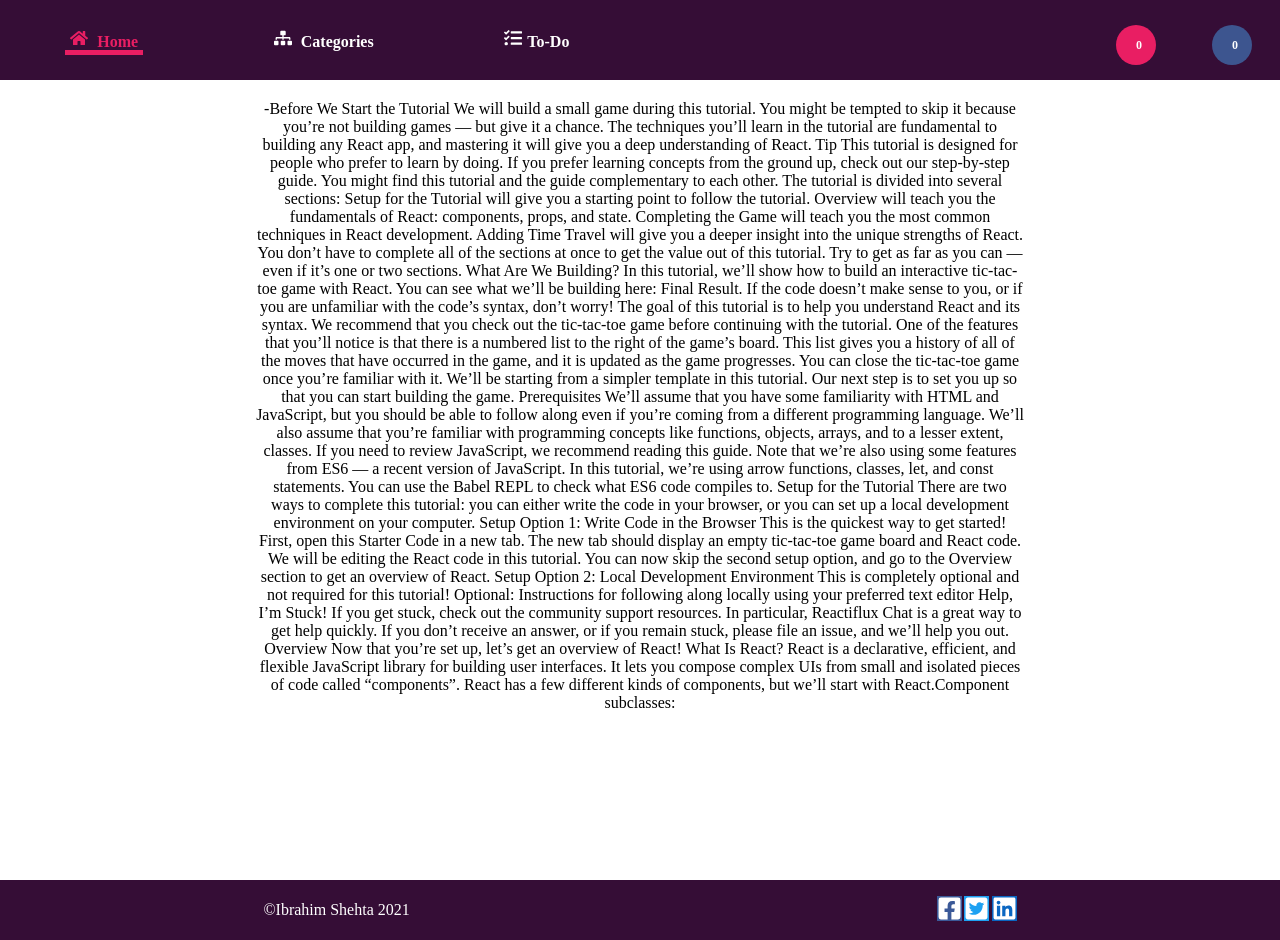
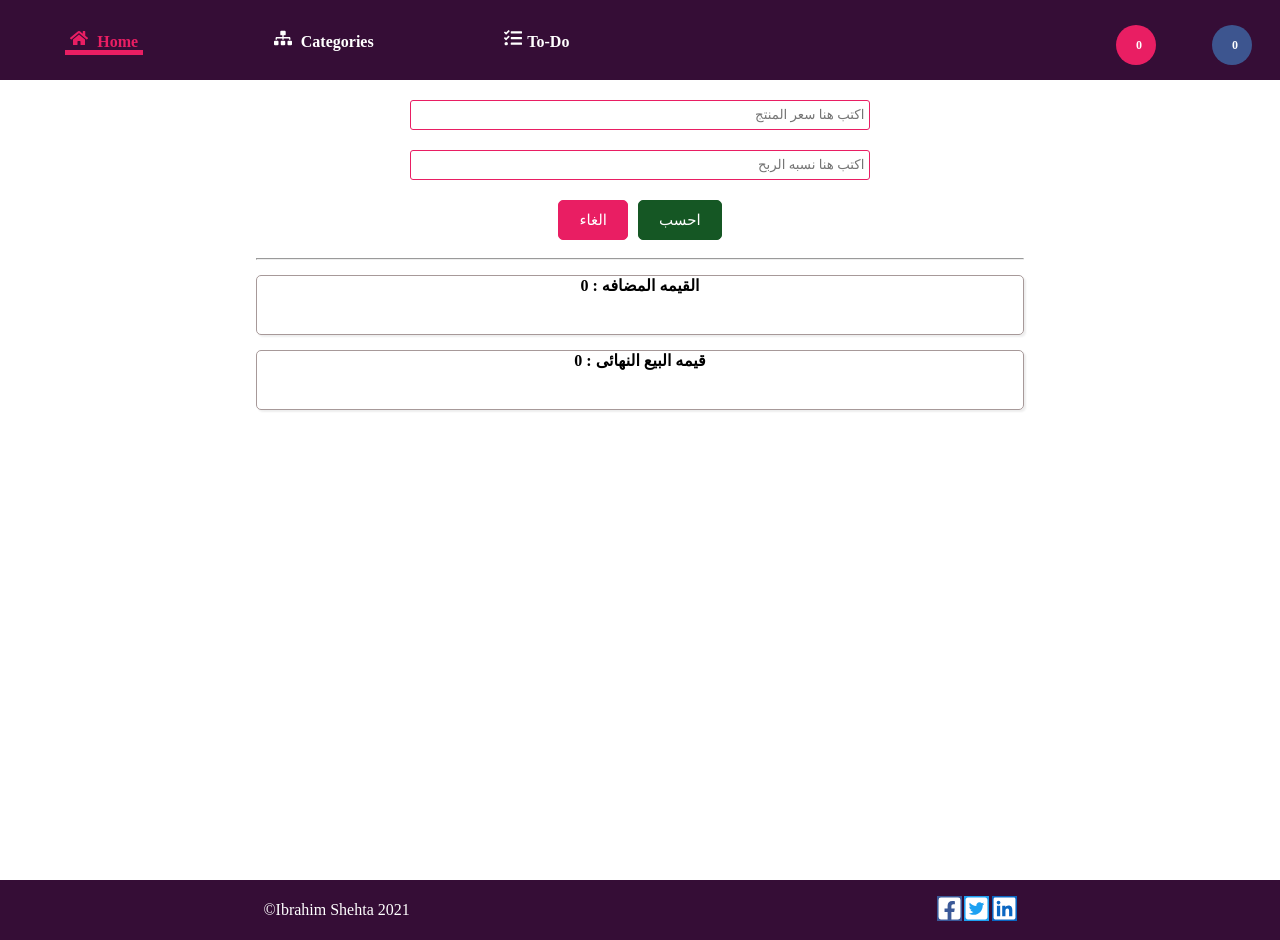
Before and after one commit to IbrahimAyad94/my-todo, a React (Create React App) app: page / in a window 1280 px wide. Built offline with nearby package versions, Linux system fonts and the light colour scheme; a web font is replaced by a local one.

Commit message:
add calculations

```diff
--- a/src/containers/Home/Home.js
+++ b/src/containers/Home/Home.js
@@ -1,64 +1,86 @@
 import React, { Component } from 'react'
+import style from './Home.module.css';
+import Button from '../../components/UI/Buttons/Buttons'
+import Card from '../../hoc/Card/Card';
+class Home extends Component {
 
-class Home extends Component {
+    state = {
+        price: '',
+        profitRatio: '',
+        myGain: 0,
+        totalSale: 0,
+    }
+
+    onChangeInput = (event) => {
+        console.log(event.target.value, event.target.name);
+        if (event.target.name == 'price') {
+            this.setState({price: event.target.value});
+        } else {
+            this.setState({profitRatio: event.target.value});
+        }
+    }
+
+    onSave = () => {
+        console.log('save', (this.state.price * this.state.profitRatio) / 100);
+        this.setState(prevState => {
+            return {
+                myGain: (prevState.profitRatio * prevState.price) / 100,
+                totalSale: +(prevState.profitRatio * prevState.price) / 100 + +prevState.price,
+            }
+        });
+    }
+
+    onCancel = () => {
+        this.setState({profitRatio: '', price: '', myGain: 0, totalSale: 0});
+    }
+
+
+
     render() {
         return (
-            <div className="container">
-                -Before We Start the Tutorial
-We will build a small game during this tutorial. You might be tempted to skip it because you’re not building games — but give it a chance. The techniques you’ll learn in the tutorial are fundamental to building any React app, and mastering it will give you a deep understanding of React.
-
-Tip
-
-This tutorial is designed for people who prefer to learn by doing. If you prefer learning concepts from the ground up, check out our step-by-step guide. You might find this tutorial and the guide complementary to each other.
-
-The tutorial is divided into several sections:
-
-Setup for the Tutorial will give you a starting point to follow the tutorial.
-Overview will teach you the fundamentals of React: components, props, and state.
-Completing the Game will teach you the most common techniques in React development.
-Adding Time Travel will give you a deeper insight into the unique strengths of React.
-You don’t have to complete all of the sections at once to get the value out of this tutorial. Try to get as far as you can — even if it’s one or two sections.
-
-What Are We Building?
-In this tutorial, we’ll show how to build an interactive tic-tac-toe game with React.
-
-You can see what we’ll be building here: Final Result. If the code doesn’t make sense to you, or if you are unfamiliar with the code’s syntax, don’t worry! The goal of this tutorial is to help you understand React and its syntax.
-
-We recommend that you check out the tic-tac-toe game before continuing with the tutorial. One of the features that you’ll notice is that there is a numbered list to the right of the game’s board. This list gives you a history of all of the moves that have occurred in the game, and it is updated as the game progresses.
-
-You can close the tic-tac-toe game once you’re familiar with it. We’ll be starting from a simpler template in this tutorial. Our next step is to set you up so that you can start building the game.
-
-Prerequisites
-We’ll assume that you have some familiarity with HTML and JavaScript, but you should be able to follow along even if you’re coming from a different programming language. We’ll also assume that you’re familiar with programming concepts like functions, objects, arrays, and to a lesser extent, classes.
-
-If you need to review JavaScript, we recommend reading this guide. Note that we’re also using some features from ES6 — a recent version of JavaScript. In this tutorial, we’re using arrow functions, classes, let, and const statements. You can use the Babel REPL to check what ES6 code compiles to.
-
-Setup for the Tutorial
-There are two ways to complete this tutorial: you can either write the code in your browser, or you can set up a local development environment on your computer.
-
-Setup Option 1: Write Code in the Browser
-This is the quickest way to get started!
-
-First, open this Starter Code in a new tab. The new tab should display an empty tic-tac-toe game board and React code. We will be editing the React code in this tutorial.
-
-You can now skip the second setup option, and go to the Overview section to get an overview of React.
-
-Setup Option 2: Local Development Environment
-This is completely optional and not required for this tutorial!
+            <div className="container" dir="rtl">
+                <div className={style.FormRow}>
+                    {/* <label className={style.Title} htmlFor="price"> سعر المنتج: </label> */}
+                    <input
+                        type="number"
+                        className={style.Input}
+                        value={this.state.price}
+                        onChange={this.onChangeInput}
+                        name="price"
+                        id="price"
+                        placeholder="اكتب هنا سعر المنتج"
+                    />
+                </div>
 
 
-Optional: Instructions for following along locally using your preferred text editor
-Help, I’m Stuck!
-If you get stuck, check out the community support resources. In particular, Reactiflux Chat is a great way to get help quickly. If you don’t receive an answer, or if you remain stuck, please file an issue, and we’ll help you out.
+                <div className={style.FormRow}>
+                    {/* <label className={style.Title} htmlFor="price"> نسبه الربح: </label> */}
+                    <input
+                        type="number"
+                        className={style.Input}
+                        value={this.state.profitRatio}
+                        onChange={this.onChangeInput}
+                        name="profitRatio"
+                        id="profitRatio"
+                        placeholder="اكتب هنا نسبه الربح"
+                    />
+                </div>
 
-Overview
-Now that you’re set up, let’s get an overview of React!
+                <Button btnType="sucess" onClick={this.onSave}>احسب</Button>
+                <Button btnType="danger" onClick={this.onCancel}>الغاء</Button>
 
-What Is React?
-React is a declarative, efficient, and flexible JavaScript library for building user interfaces. It lets you compose complex UIs from small and isolated pieces of code called “components”.
+                <br/>
+                <br/>
+                <hr/>
 
-React has a few different kinds of components, but we’ll start with React.Component subclasses:
-                </div>
+                <Card>
+                            القيمه المضافه :   {this.state.myGain}
+                </Card>
+
+                <Card>
+                          قيمه البيع النهائى :     {this.state.totalSale}
+                </Card>
+            </div>
         )
     }
 }
--- /dev/null
+++ b/src/containers/Home/Home.module.css
@@ -0,0 +1,60 @@
+input, select {
+    height: 30px;
+    width: 90%;
+    margin: 0 30px;
+    border: 1px solid #E91E63;
+    border-radius: 3px;
+    padding: 5px;
+}
+
+textarea {
+    width: 90%;
+    height: 100px;
+    padding: 10px 15px;
+    margin: 20px;
+    resize: none;
+    border: 1px solid #E91E63;
+    border-radius: 3px;
+}
+
+label {
+    display: inline-block;
+}
+
+.FormRow {
+    margin: 20px 0;
+}
+
+.Title {
+    width: 80%;
+    text-align: left;
+}
+
+@media (min-width:600px)  {
+    input, select {
+        width: 50%;
+    }
+
+    textarea {
+        width: 50%;
+    }
+
+    .Title {
+        width: 30%;
+    }
+
+  }
+
+  @media (min-width:1025px)  {
+    input, select {
+        width: 60%;
+    }
+
+    textarea {
+        width: 60%;
+    }
+
+    .Title {
+        width: 30%;
+    }
+  }
```
